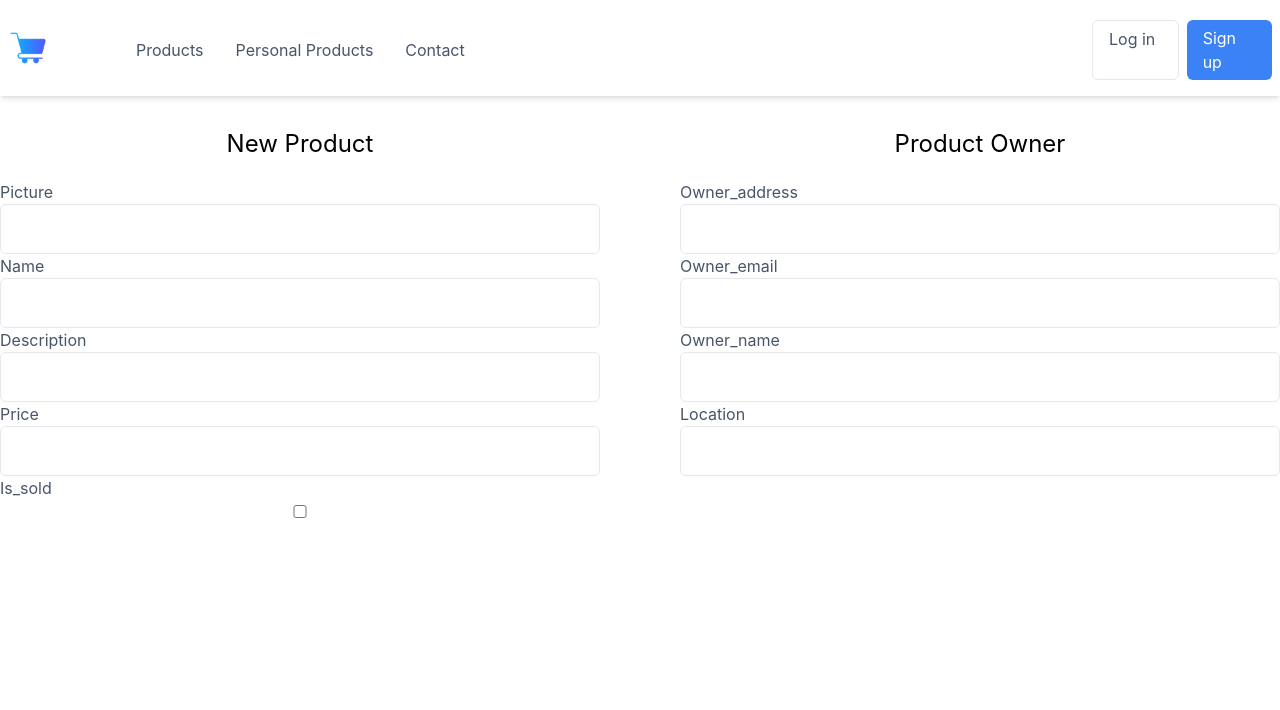
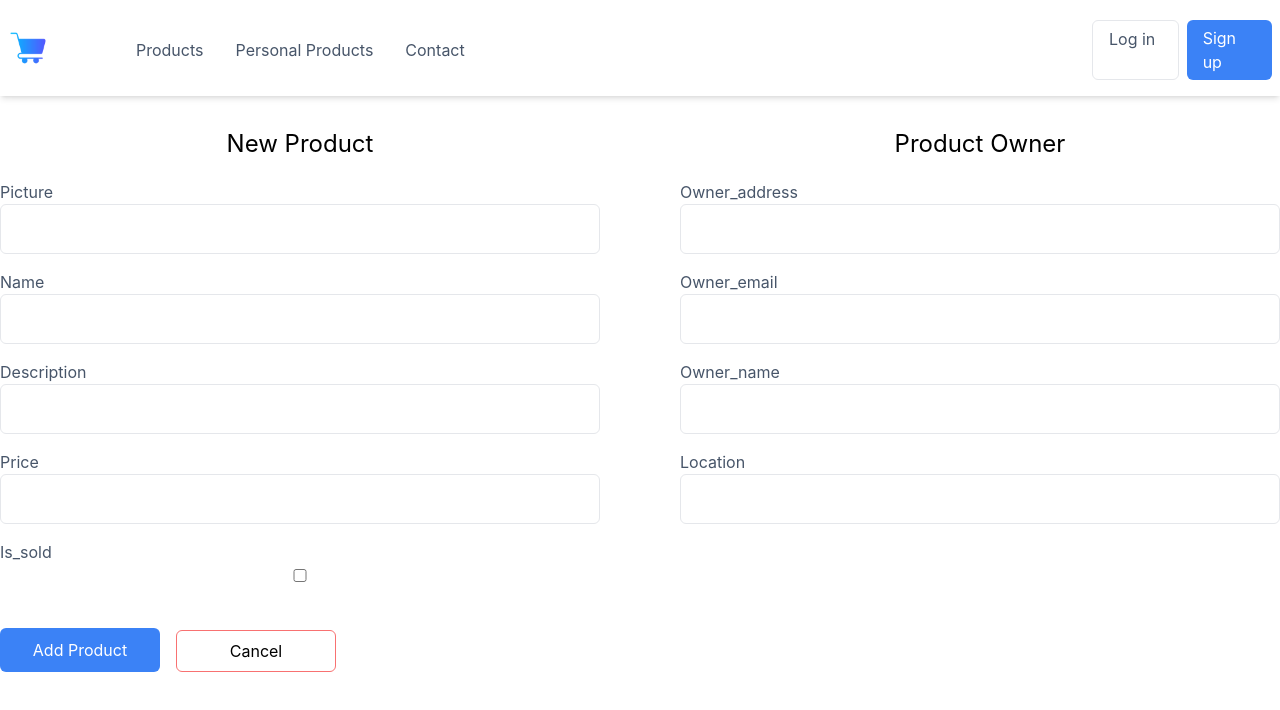
Before and after one commit to lightme-fan/e-commerce, a React (Create React App) app in the folder frontend/: page /new_product in a window 1280 px wide. Shown: the top 710 px of the page. Built offline with nearby package versions, Linux system fonts and the light colour scheme; no server answers.

Commit message:
Created Input component and added buttons in the NewProduct page

```diff
--- a/frontend/src/components/index.js
+++ b/frontend/src/components/index.js
@@ -1,3 +1,4 @@
 export { default as Header } from "./header/Header";
 export { default as ProductToBuy } from "./product/ProductToBuy";
 export { default as ProductCard } from "./product/ProductCard";
+export { default as Input } from "./input/Input";
--- /dev/null
+++ b/frontend/src/components/input/Input.tsx
@@ -0,0 +1,13 @@
+import React, { FC } from 'react'
+import { InputProps } from '../../types'
+
+const Input: FC<InputProps> = ({ key, label, type, id, name }) => {
+  return (
+    <div key={key}>
+      <label htmlFor="name" className='text-slate-600'>{label}</label>
+      <input type={type} id={id} name={name} className='p-3 rounded-md w-full border' />
+    </div>
+  )
+}
+
+export default Input
--- a/frontend/src/components/product/ProductCard.tsx
+++ b/frontend/src/components/product/ProductCard.tsx
@@ -21,11 +21,10 @@ const ProductCard: FC<any> = ({ item }) => {
           </button>
           <span>{item?.number_of_likes}</span>
         </div>
-        {/* <i className="fa-solid fa-heart"></i> */}
         <div className='text-slate-600 my-3 flex items-center justify-between flex-wrap'>
           <div className='text-slate-600 text-lg'>{item?.price}</div>
           <button
-            className={`w-60 py-3 rounded-md ${item?.id === item?.is_sold ? "bg-[#65a30d]	cursor-not-allowed hover:bg-[#65a30d] hover:text-white" : " bg-blue-500"} text-white hover:bg-blue-700`}
+            className={`w-60 py-3 rounded-md text-white ${item?.id === item?.is_sold ? "bg-[#65a30d] cursor-not-allowed hover:bg-[#65a30d] hover:text-white" : "bg-blue-500 hover:bg-blue-700"}`}
             onClick={() => state?.handleBuy(item?.id)}
             disabled={item?.id === item?.is_sold}
           >
--- a/frontend/src/components/product/ProductToBuy.js
+++ b/frontend/src/components/product/ProductToBuy.js
@@ -1,4 +1,5 @@
 import React, { useEffect, useRef } from 'react'
+import Input from '../input/Input';
 
 const ProductToBuy = ({ state }) => {
   const ref = useRef(null);
@@ -29,18 +30,27 @@ const ProductToBuy = ({ state }) => {
         <i className="fa fa-times" aria-hidden="true"></i>
       </button>
       <div className='flex flex-col gap-2.5'>
-        <div>
-          <label htmlFor="name" className='text-slate-600'>Name</label>
-          <input type="text" id='name' className='p-3 rounded-md w-full border' />
-        </div>
-        <div>
-          <label htmlFor="email" className='text-slate-600'>Email address</label>
-          <input type="email" id="email" className='p-3 rounded-md w-full border' />
-        </div>
-        <div>
-          <label htmlFor="tel" className='text-slate-600'>Phone number</label>
-          <input type="tel" id="tel" className='p-3 rounded-md w-full border' />
-        </div>
+        <Input
+          type='text'
+          id='name'
+          label='Name'
+          name='name'
+          key={"name"}
+        />
+        <Input
+          type='email'
+          id='email'
+          label='Email'
+          name='email'
+          key={"email"}
+        />
+        <Input
+          type='tel'
+          id='tel'
+          label='Phone number'
+          name='tel'
+          key={"tel"}
+        />
         <div className='flex flex-col'>
           <label htmlFor="payment" className='text-slate-600'>Payment method</label>
           <select name="pets" id="payment" className='p-3 rounded-md w-full border bg-[#fff]'>
--- a/frontend/src/contexts/AppContext.tsx
+++ b/frontend/src/contexts/AppContext.tsx
@@ -126,6 +126,12 @@ const ContextProvider: FC<ContextProviderProps> = ({ children }) => {
     handleAddProduct: handleAddProduct,
   }
 
+  if (!state) {
+    // Handle the null case
+    console.error('MyContext is null');
+    return null;
+  }
+
   return (
     <GeneralContext.Provider value={contextValue}>
       {children}
--- a/frontend/src/pages/Home.tsx
+++ b/frontend/src/pages/Home.tsx
@@ -6,13 +6,6 @@ import { Header, ProductCard, ProductToBuy } from '../components';
 const Home = () => {
   const state = useContext(GeneralContext);
   // const { name , price} = state?.product;
-  console.log("state?.products", state?.products);
-
-  if (!state) {
-    // Handle the null case
-    console.error('MyContext is null');
-    return null;
-  }
 
   return (
     <Fragment>
@@ -28,11 +21,6 @@ const Home = () => {
             </div>
           </section>
           <section className='p-2 py-8 max-w-screen-2xl m-auto flex md:flex-col flex-col-reverse '>
-            {/* <button
-              className='md:self-end self-center w-40 mt-2 py-1.5 hover:bg-gray-200 hover:text-slate-600 rounded-md bg-blue-500 text-white'
-              onClick={state.handleAddProduct}
-            >
-            </button> */}
               <Link
                 to={"/new_product"}
                 className='md:self-end self-center w-40 mt-2 py-2.5 hover:bg-blue-700 rounded-md bg-blue-500 text-white text-center'
--- a/frontend/src/pages/NewProduct.tsx
+++ b/frontend/src/pages/NewProduct.tsx
@@ -1,66 +1,69 @@
-import React, { Fragment, useState } from 'react'
-import { Header } from '../components'
-import { v4 as uuidv4 } from 'uuid';
+import { Fragment } from 'react'
+import { Header, Input } from '../components'
 import { capitalizeFirstLetter } from '../utils/utils';
 
 const NewProduct = () => {
-  const product = {
-    picture: "",
-    name: "",
-    description: "",
-    is_liked: false,
-    number_of_likes: 0,
-    is_sold: false,
-    price: "1000ar",
-    id: uuidv4(),
-    location: "",
-    owner_address: "",
-    owner_email: "",
-    owner_name: "",
-    payment_method: null
-  }
-
-  const [newProduct, setNewProduct] = useState([
+  const newProduct = [
     { name: "picture", value: "", type: "String" },
     { name: "name", value: "", type: "String" },
     { name: "description", value: "", type: "String" },
     { name: "price", value: "", type: "String" },
     { name: "is_sold", value: "", type: "Boolean" }
-  ])
+  ]
 
-  const [productOwner, setProductOwner] = useState([
+  const productOwner = [
     { name: "owner_address", value: "", type: "String" },
     { name: "owner_email", value: "", type: "Email" },
     { name: "owner_name", value: "", type: "String" },
     { name: "location", value: "", type: "String" },
-  ])
+  ]
 
   return (
     <Fragment>
-      <div className={`relative h-[100vh] overflow-y-scroll -z-10`}>
+      <div className={`relative h-[100vh] overflow-y-scroll`}>
         <Header />
-        <div className='mt-[10%] max-w-[1300px] w-full mx-auto flex justify-between gap-y-20 flex-wrap'>
+        <div className='mt-[10%] max-w-[1300px] w-full mx-auto'>
+          <div className='flex justify-between gap-y-20 flex-wrap'>
             <div className='max-w-[600px] w-full'>
               <h1 className='mb-5 text-center text-2xl'>New Product</h1>
-            <div>
+              <div className='flex flex-col gap-4'>
                 {newProduct.map((prod, index) => (
-                <div key={prod.name}>
-                  <label htmlFor="name" className='text-slate-600'>{capitalizeFirstLetter(prod.name)}</label>
-                  <input type={prod.type === "String" ? "text" : prod.type === "Boolean" ? "checkbox" : "number"} id={prod.name} className='p-3 rounded-md w-full border' />
-                </div>
+                  <Input
+                    key={prod.name}
+                    type={prod.type === "String" ? "text" : prod.type === "Boolean" ? "checkbox" : "number"}
+                    id={prod.name}
+                    name={prod.name}
+                    label={capitalizeFirstLetter(prod.name)}
+                  />
                 ))}
               </div>
             </div>
             <div className='max-w-[600px] w-full'>
               <h1 className='mb-5 text-center text-2xl'>Product Owner</h1>
-            <div>
+              <div className='flex flex-col gap-4'>
                 {productOwner.map((prod, index) => (
-                <div key={prod.name}>
-                  <label htmlFor="name" className='text-slate-600'>{capitalizeFirstLetter(prod.name)}</label>
-                  <input type={prod.type === "String" ? "text" : prod.type === "Email" ? "email" : "number"} id={prod.name} className='p-3 rounded-md w-full border' />
-                </div>
+                  <Input
+                    key={prod.name}
+                    type={prod.type === "String" ? "text" : prod.type === "Boolean" ? "checkbox" : "number"}
+                    id={prod.name}
+                    name={prod.name}
+                    label={capitalizeFirstLetter(prod.name)}
+                  />
                 ))}
               </div>
+            </div>
+          </div>
+          <div className='mt-8 flex gap-4'>
+            <button
+              className='md:self-end self-center w-40 mt-2 py-2.5 hover:bg-blue-700 rounded-md bg-blue-500 text-white text-center'
+            >
+              Add Product
+            </button>
+            <button
+              className='md:self-end self-center w-40 mt-2 py-2 border border-red-400 hover:bg-red-400 rounded-md bg-transparent text-center'
+            >
+              Cancel
+            </button>
           </div>
         </div>
       </div>
```
Also changed, not shown: frontend/src/types/index.ts (+9 -0 lines). Lines whose indentation alone changed are shown as unchanged.
